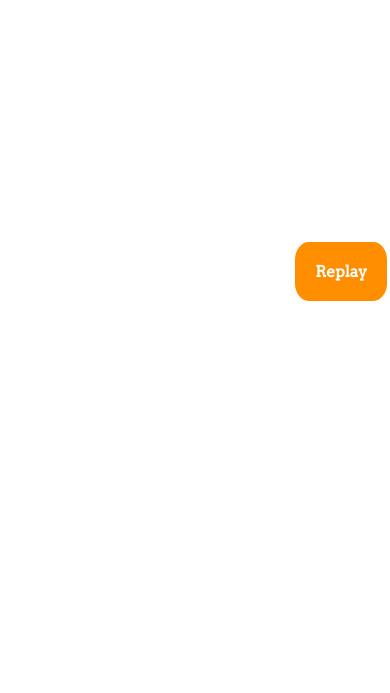
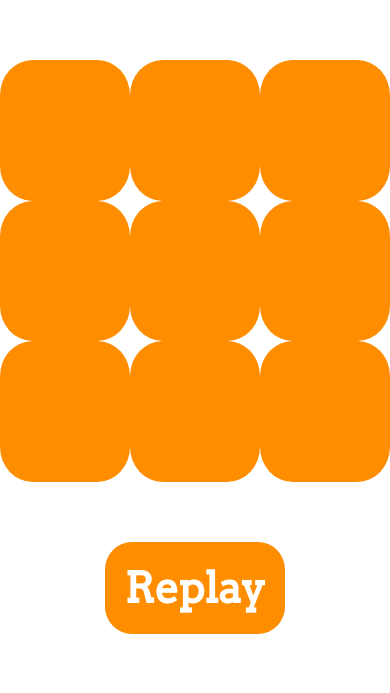
Before and after one commit to acm-learnjs-sp18/new-javascript-features, a plain HTML site: page final/index.html in a window 390 px wide. Shown: the part 151-844 px from the top of the page. Drawn offline with Linux system fonts and the light colour scheme.

Commit message:
Make the demo fully responsive on mobile devices

```diff
--- a/final/style.css
+++ b/final/style.css
@@ -9,7 +9,7 @@ body {
     position: absolute;
     left: 0;
     top: 0;
-    width: 100%;
+    width: 100vw;
     height: 100vh;
 
     display: flex;
@@ -21,10 +21,9 @@ body {
     flex-basis: 25%;
     display: flex;
     flex-wrap: wrap;
-    position: relative;
 
     color: #ff8d00;
-    font-size: 2em;
+    font-size: 4vw;
     align-items: center;
     justify-content: center;
 }
@@ -46,12 +45,12 @@ button {
     flex-basis: 50%;
     display: flex;
     flex-wrap: wrap;
-    position: relative;
+    justify-content: center;
 }
 
 #game-board > div {
-    width: calc(100% / 3);
-    height: calc(100% / 3);
+    width: calc(100vw / 6);
+    height: calc(100vh / 3);
     display: flex;
     justify-content: center;
     align-items: center;
@@ -60,3 +59,24 @@ button {
     color: white;
     font-size: 7.5vw;
 }
+
+@media screen and (orientation: portrait) {
+    #container {
+        flex-direction: column;
+    }
+
+    #container > aside {
+        font-size: 5vh;
+    }
+
+    button {
+        font-size: 5vh;
+    }
+
+    #game-board > div {
+        width: calc(100vw / 3);
+        height: calc(100vh / 6);
+
+        font-size: 7.5vh;
+    }
+}
--- a/starter/style.css
+++ b/starter/style.css
@@ -9,7 +9,7 @@ body {
     position: absolute;
     left: 0;
     top: 0;
-    width: 100%;
+    width: 100vw;
     height: 100vh;
 
     display: flex;
@@ -21,10 +21,9 @@ body {
     flex-basis: 25%;
     display: flex;
     flex-wrap: wrap;
-    position: relative;
 
     color: #ff8d00;
-    font-size: 2em;
+    font-size: 4vw;
     align-items: center;
     justify-content: center;
 }
@@ -46,12 +45,12 @@ button {
     flex-basis: 50%;
     display: flex;
     flex-wrap: wrap;
-    position: relative;
+    justify-content: center;
 }
 
 #game-board > div {
-    width: calc(100% / 3);
-    height: calc(100% / 3);
+    width: calc(100vw / 6);
+    height: calc(100vh / 3);
     display: flex;
     justify-content: center;
     align-items: center;
@@ -60,3 +59,24 @@ button {
     color: white;
     font-size: 7.5vw;
 }
+
+@media screen and (orientation: portrait) {
+    #container {
+        flex-direction: column;
+    }
+
+    #container > aside {
+        font-size: 5vh;
+    }
+
+    button {
+        font-size: 5vh;
+    }
+
+    #game-board > div {
+        width: calc(100vw / 3);
+        height: calc(100vh / 6);
+
+        font-size: 7.5vh;
+    }
+}
```
